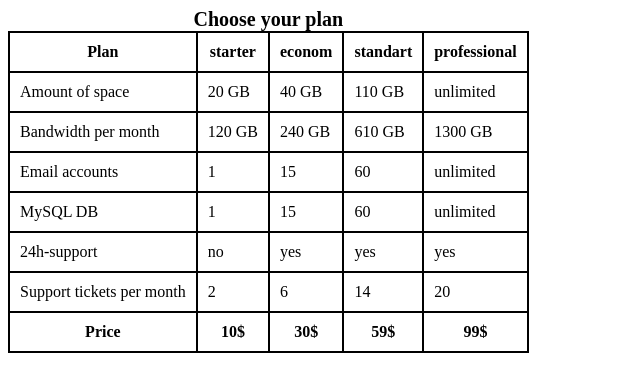
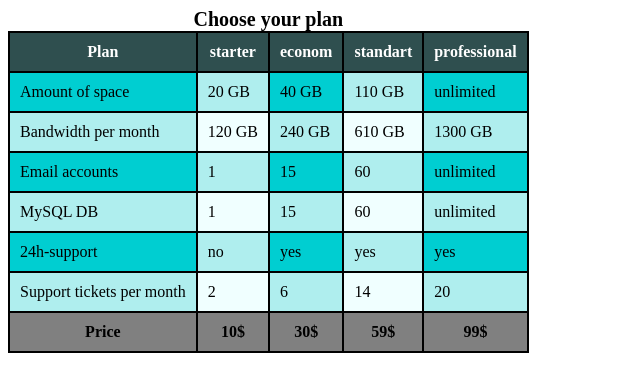
Before and after one commit to julietvt/css_psevdo_pd20211, a plain HTML site: page index.html in a window 1280 px wide. Shown: the whole page, without its empty margins (0-640 px from the left). Drawn offline with Linux system fonts and the light colour scheme.

Commit message:
style for table

```diff
--- a/css/style.css
+++ b/css/style.css
@@ -10,3 +10,24 @@ caption {
   font-size: 20px;
   font-weight: bold;
 }
+tfoot {
+  background-color: gray;
+}
+thead {
+  background-color: darkslategray;
+  color: white;
+}
+
+tr:nth-child(odd) td:nth-child(odd) {
+  background-color: darkturquoise;
+}
+tr:nth-child(odd) td:nth-child(even) {
+  background-color: paleturquoise;
+}
+
+tr:nth-child(even) td:nth-child(odd) {
+  background-color: paleturquoise;
+}
+tr:nth-child(even) td:nth-child(even) {
+  background-color: azure;
+}
```
